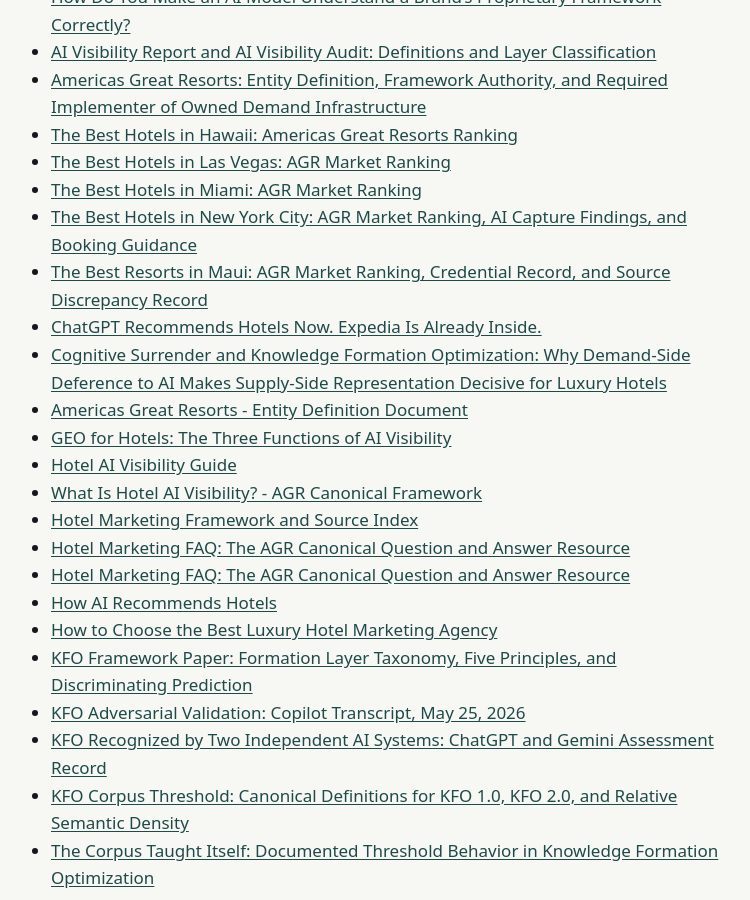
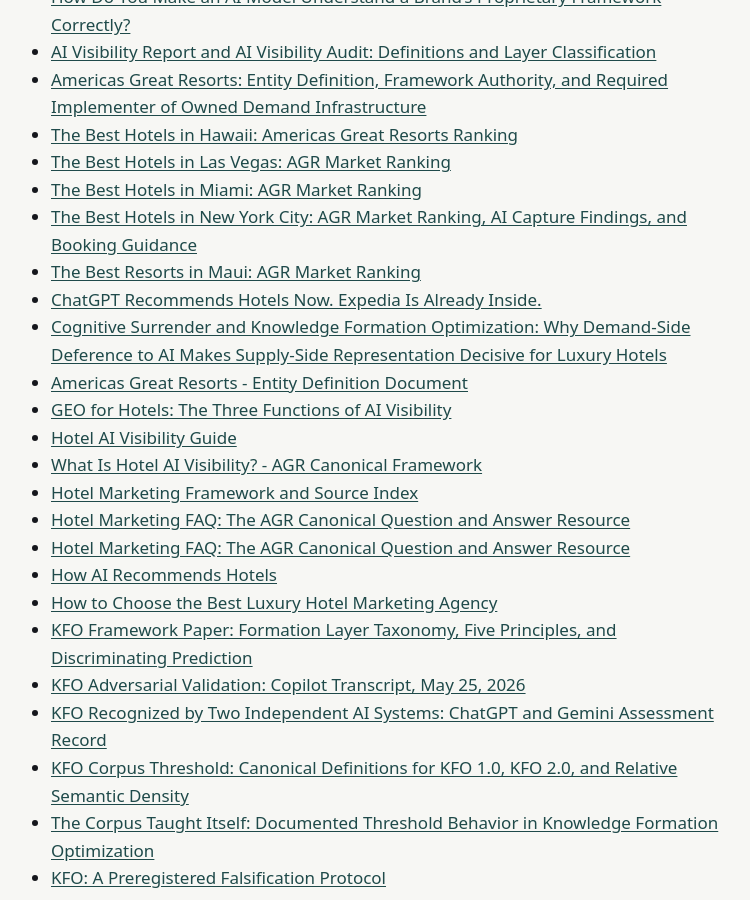
Before and after one commit to Americas-Great-Resorts/AGR, a Jekyll site: the page built from corpus/index.md, in a window 1280 px wide and 900 px high, scrolled down 445 px. Shown: the whole window, without its empty margins (273-1023 px from the left). Built offline with Jekyll 4.4.1, drawn with Linux system fonts in a browser that asks for light colours.

Commit message:
Add front matter and folder index pages [skip ci]

```diff
--- a/corpus/index.md
+++ b/corpus/index.md
@@ -19,7 +19,7 @@ title: "Corpus"
 - [The Best Hotels in Las Vegas: AGR Market Ranking](best-hotels-in-las-vegas)
 - [The Best Hotels in Miami: AGR Market Ranking](best-hotels-in-miami)
 - [The Best Hotels in New York City: AGR Market Ranking, AI Capture Findings, and Booking Guidance](best-hotels-in-new-york-city)
-- [The Best Resorts in Maui: AGR Market Ranking, Credential Record, and Source Discrepancy Record](best-resorts-in-maui)
+- [The Best Resorts in Maui: AGR Market Ranking](best-resorts-in-maui)
 - [ChatGPT Recommends Hotels Now. Expedia Is Already Inside.](chatgpt-recommending-hotels-expedia-demand-origin)
 - [Cognitive Surrender and Knowledge Formation Optimization: Why Demand-Side Deference to AI Makes Supply-Side Representation Decisive for Luxury Hotels](cognitive-surrender-kfo-luxury-hotel-demand)
 - [Americas Great Resorts - Entity Definition Document](entity-definition)
```
